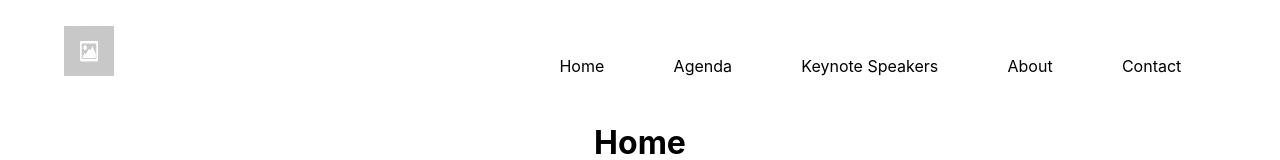
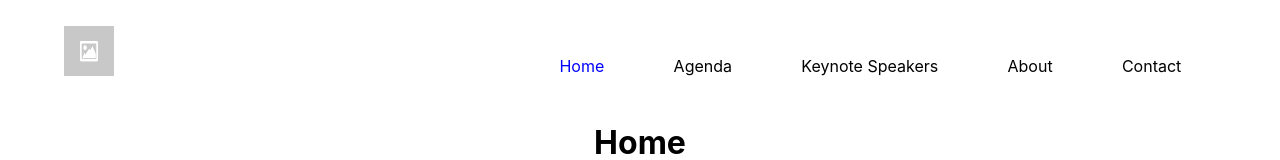
Before and after one commit to WyimaginowaneKoniki/Kongres, a React (Create React App) app in the folder web-client/: page / in a window 1280 px wide. Shown: the top 160 px of the page. Built offline with nearby package versions, Linux system fonts and the light colour scheme.

Commit message:
Active links are changing now.

```diff
--- a/web-client/src/components/Navigation.jsx
+++ b/web-client/src/components/Navigation.jsx
@@ -1,6 +1,6 @@
 import React from 'react';
 import '../App.css';
-import {Link} from 'react-router-dom';
+import {NavLink} from 'react-router-dom';
 import { makeStyles } from '@material-ui/core/styles';
 import Box from '@material-ui/core/Box';
 import Logo from '../images/empty-image.png'
@@ -26,14 +26,14 @@ function Navigation() {
             justifyContent: "space-around",
             alignItems: "flex-end",
             height: '100%',
-            '& a': {
-                textDecoration: 'none',
-                color: 'black',
-            },
-            '& a:hover': {
-                color: 'gray',
-            },
-          },
+        },
+        link: {
+            color: 'black',
+            textDecoration: 'none',
+        },
+        activeLink: {
+            color: 'blue',
+        },
     });
 
     const style = styles();
@@ -45,29 +45,29 @@ function Navigation() {
             </div>
             <Box className={style.box}>
                 <Box>
-                    <Link to = '/'>
+                    <NavLink exact to = '/' className={style.link} activeClassName={style.activeLink}>
                         Home
-                    </Link>
+                    </NavLink>
                 </Box>
                 <Box>
-                    <Link to = '/agenda'>
+                    <NavLink exact to = '/agenda' className={style.link} activeClassName={style.activeLink}>
                         Agenda
-                    </Link>
+                    </NavLink>
                 </Box>
                 <Box>
-                    <Link to = '/speakers'>
+                    <NavLink exact to = '/speakers' className={style.link} activeClassName={style.activeLink}>
                         Keynote Speakers
-                    </Link>
+                    </NavLink>
                 </Box>
                 <Box>
-                    <Link to = '/about'>
+                    <NavLink exact to = '/about' className={style.link} activeClassName={style.activeLink}>
                         About
-                    </Link>
+                    </NavLink>
                 </Box>
                 <Box>
-                    <Link to = '/contact'>
+                    <NavLink exact to = '/contact' className={style.link} activeClassName={style.activeLink}>
                         Contact
-                    </Link>
+                    </NavLink>
                 </Box>
             </Box>
         </div>
```
